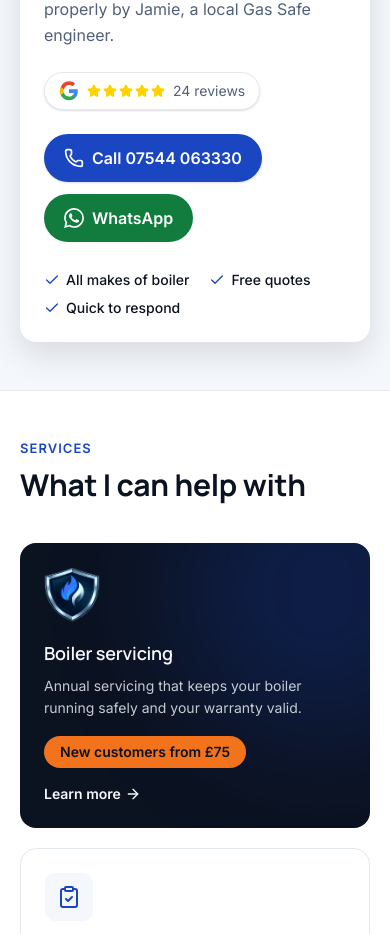
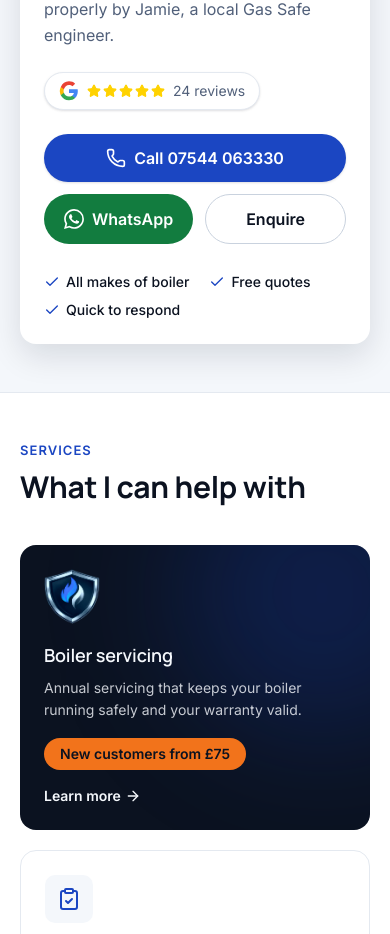
Before and after one commit to rakinmiah/JDHGas, a Next.js app: page / in a window 390 px wide. Shown: the part 810-1744 px from the top of the page. Built offline with nearby package versions, Linux system fonts and the light colour scheme; no server answers.

Commit message:
Hero: add Enquire CTA alongside Call and WhatsApp
Match the service-page hero layout: Call full-width on mobile, WhatsApp + Enquire share a row below, all inline on desktop ('Send an enquiry' label at md+).

```diff
--- a/src/components/home/Hero.tsx
+++ b/src/components/home/Hero.tsx
@@ -55,11 +55,23 @@ export async function Hero() {
             </span>
             <span className="text-sm text-muted">{count} reviews</span>
           </Link>
-          <div className="mt-6 flex flex-wrap gap-3">
-            <Button href={SITE.phoneHref} aria-label={`Call JDH Gas on ${SITE.phoneDisplay}`}>
+          <div className="mt-6 flex flex-col gap-3 md:flex-row md:flex-wrap md:items-center">
+            <Button
+              href={SITE.phoneHref}
+              className="w-full md:w-auto"
+              aria-label={`Call JDH Gas on ${SITE.phoneDisplay}`}
+            >
               <Phone className="h-5 w-5" aria-hidden /> Call {SITE.phoneDisplay}
             </Button>
-            <Button href={SITE.whatsappHref} variant="whatsapp">WhatsApp</Button>
+            <div className="flex gap-3 md:contents">
+              <Button href={SITE.whatsappHref} variant="whatsapp" className="flex-1 md:flex-none">
+                WhatsApp
+              </Button>
+              <Button href="/contact" variant="secondary" className="flex-1 md:flex-none">
+                <span className="md:hidden">Enquire</span>
+                <span className="hidden md:inline">Send an enquiry</span>
+              </Button>
+            </div>
           </div>
           <ul className="mt-7 flex flex-wrap gap-x-5 gap-y-2 text-sm font-medium text-text">
             {TRUST.map((t) => (
```
